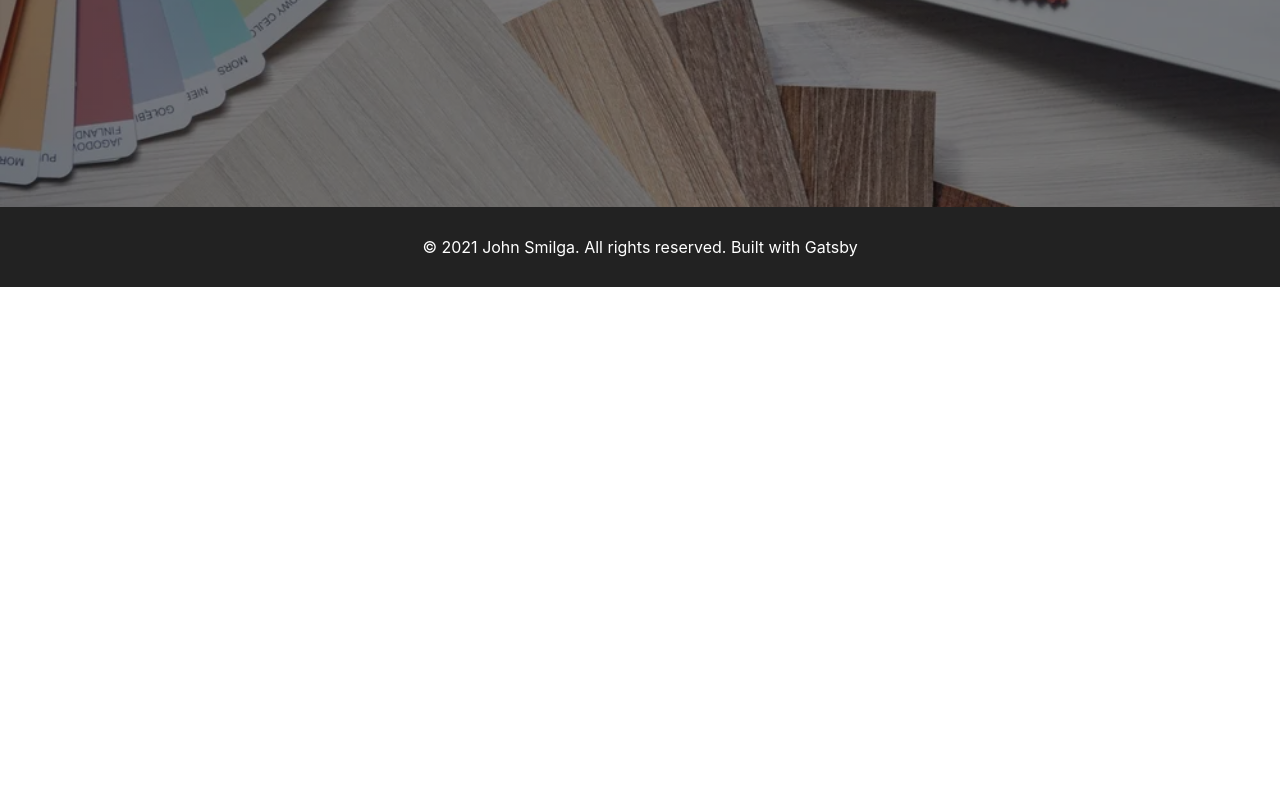
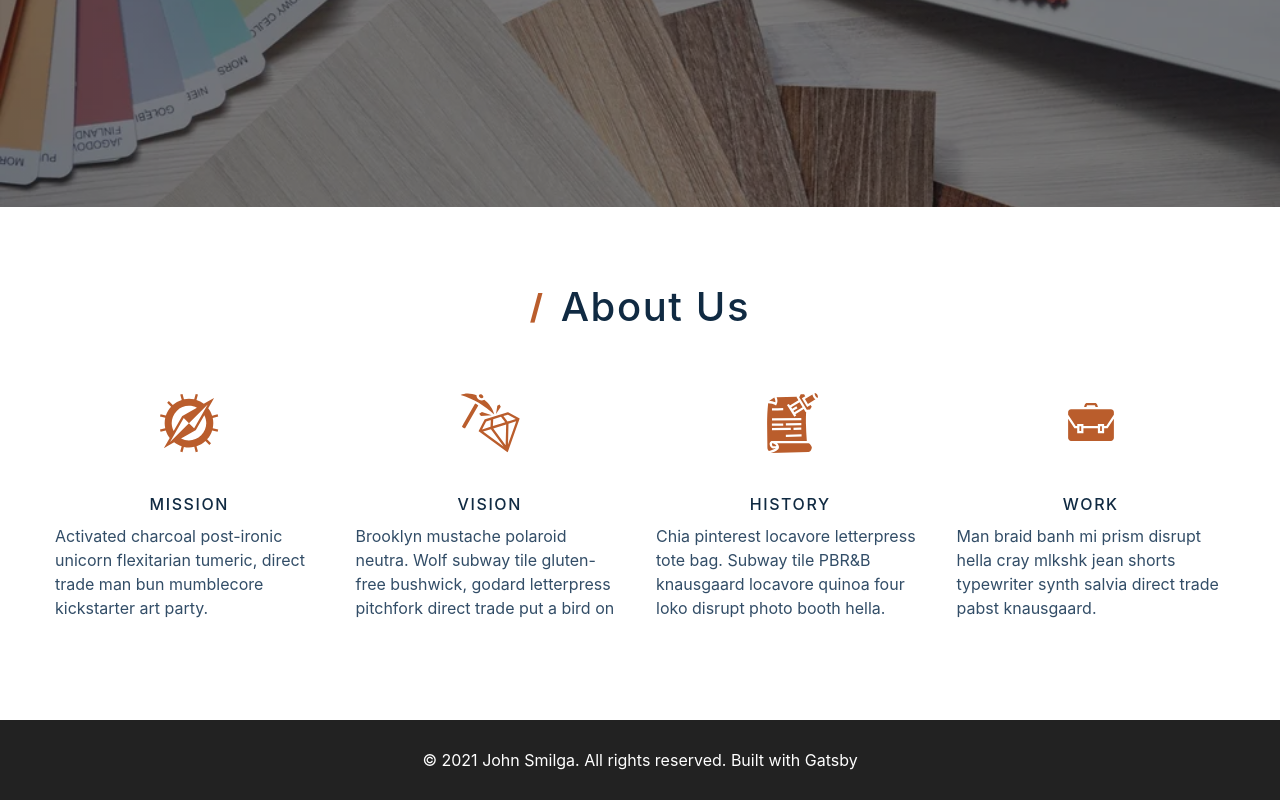
Before and after one commit to Pataco80/gatsby-airtable-design-v3, a Gatsby site: page / in a window 1280 px wide. Shown: the part 593-1393 px from the top of the page. Before the commit the page ends 880 px from the top, so only its background shows below. Built offline with nearby package versions, Linux system fonts and the light colour scheme; Gatsby itself is replaced by a stand-in of ours.

Commit message:
Create about section

```diff
--- a/src/components/About.js
+++ b/src/components/About.js
@@ -3,7 +3,22 @@
 import Title from './Title'
 import services from '../constants/services'
 const About = () => {
-  return <Wrapper>about component</Wrapper>
+  return (
+    <Wrapper className="section">
+      <Title title="About Us" />
+      <div className="section-center">
+        {services.map(({ id, icon, label, text }) => {
+          return (
+            <article key={id}>
+              <span className="icon">{icon}</span>
+              <h4>{label}</h4>
+              <p>{text}</p>
+            </article>
+          )
+        })}
+      </div>
+    </Wrapper>
+  )
 }
 const Wrapper = styled.section`
   .section-center {
@@ -12,10 +27,14 @@
     gap: 2rem;
     /* safari workaround */
     grid-gap: 2rem;
+    article {
+      display: grid;
+      justify-items: center;
+    }
     .icon {
       font-size: 4rem;
       color: var(--clr-primary-5);
-      margin-bottom: 1rem;
+      margin-bottom: 0.5rem;
     }
     h4 {
       text-transform: uppercase;
--- a/src/components/Title.js
+++ b/src/components/Title.js
@@ -1,8 +1,14 @@
 import React from 'react'
 import styled from 'styled-components'
 
-const Title = () => {
-  return <Wrapper>title component</Wrapper>
+const Title = ({ title }) => {
+  return (
+    <Wrapper>
+      <h2>
+        <span>/</span> {title}
+      </h2>
+    </Wrapper>
+  )
 }
 const Wrapper = styled.div`
   text-align: center;
--- a/src/pages/index.js
+++ b/src/pages/index.js
@@ -14,6 +14,7 @@
   return (
     <Layout>
       <Hero />
+      <About />
     </Layout>
   )
 }
```
